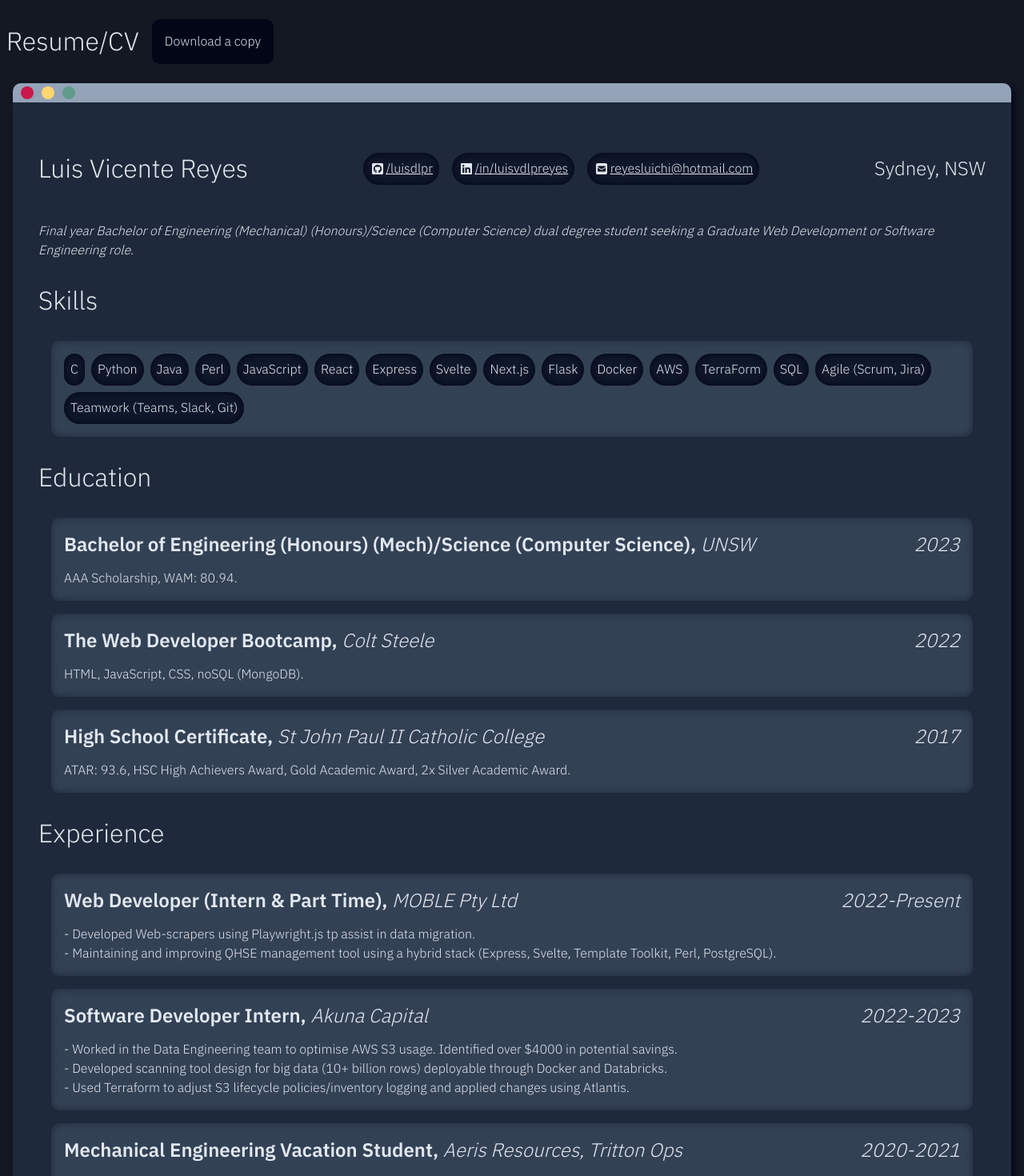
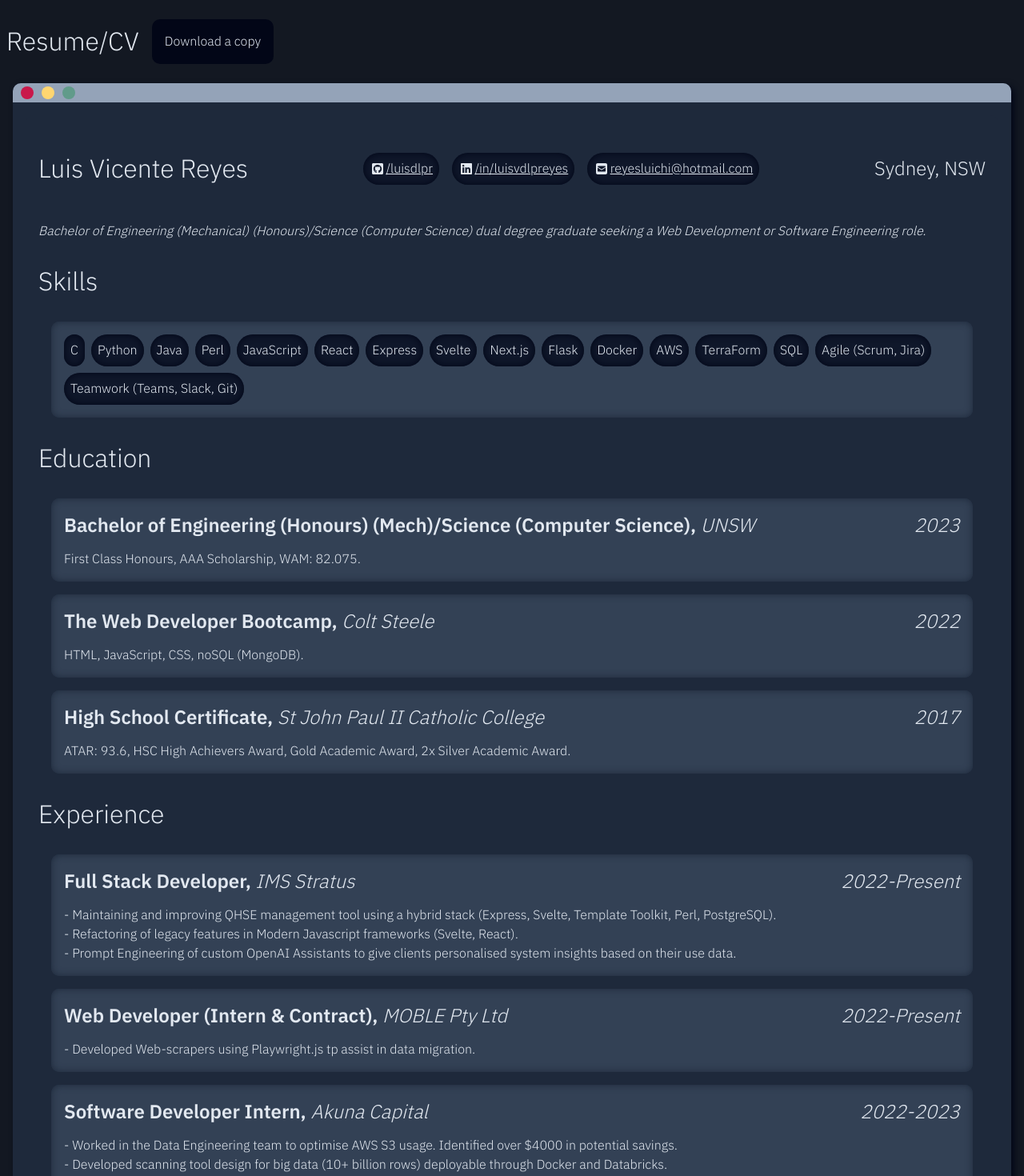
Before and after one commit to luisdlpr/personal-site, a SvelteKit app: page /resume in a window 1280 px wide. Shown: the top 1470 px of the page at 80% size. Built offline with nearby package versions, Linux system fonts and the light colour scheme.

Commit message:
site updates for now being a grad and summer holiday blog post

```diff
--- a/src/lib/blog.json
+++ b/src/lib/blog.json
@@ -1,5 +1,11 @@
 {
 	"posts": [
+		{
+			"date": "24/01/2024",
+			"title": "Happy New Year!",
+			"post": "Here's to another year! I have been quite busy since my last update after finishing the Reel Riddle project. I went on a trip to Japan with my partner, built a few new keyboards, had my graduation ceremony, and have been learning more frameworks and languages while settling into full time work. I have been learning Spring Boot in Java as a backend web server framework and flutter for cross platform development. Once I get more confident in these and possible build a project with them, I would also like to learn the basics of the .NET ecosystem. My partner and I have also been climbing/bouldering more consistently and we are loving learning and improving.",
+			"img": "https://i.imgur.com/KMoSDnN.jpg"
+		},
 		{
 			"date": "08/09/2023",
 			"title": "Reel Riddle (Part 3)",
--- a/src/lib/resume.json
+++ b/src/lib/resume.json
@@ -38,7 +38,7 @@
 		{
 			"title": "Bachelor of Engineering (Honours) (Mech)/Science (Computer Science)",
 			"provider": "UNSW",
-			"details": "AAA Scholarship, WAM: 80.94.",
+			"details": "First Class Honours, AAA Scholarship, WAM: 82.075.",
 			"year": "2023"
 		},
 		{
@@ -56,12 +56,19 @@
 	],
 	"experiences": [
 		{
-			"title": "Web Developer (Intern & Part Time)",
+			"title": "Full Stack Developer",
+			"provider": "IMS Stratus",
+			"details": [
+				"Maintaining and improving QHSE management tool using a hybrid stack (Express, Svelte, Template Toolkit, Perl, PostgreSQL).",
+				"Refactoring of legacy features in Modern Javascript frameworks (Svelte, React).",
+				"Prompt Engineering of custom OpenAI Assistants to give clients personalised system insights based on their use data."
+			],
+			"year": "2022-Present"
+		},
+		{
+			"title": "Web Developer (Intern & Contract)",
 			"provider": "MOBLE Pty Ltd",
-			"details": [
-				"Developed Web-scrapers using Playwright.js tp assist in data migration.",
-				"Maintaining and improving QHSE management tool using a hybrid stack (Express, Svelte, Template Toolkit, Perl, PostgreSQL)."
-			],
+			"details": ["Developed Web-scrapers using Playwright.js tp assist in data migration."],
 			"year": "2022-Present"
 		},
 		{
--- a/src/routes/blog/+page.svelte
+++ b/src/routes/blog/+page.svelte
@@ -18,6 +18,7 @@
 
 <h1>Dev Blog</h1>
 
+<main>
 {#each blog.posts as post}
 	<section class="blogPostContainer">
 		<MockBrowserWindow>
@@ -31,6 +32,7 @@
 		</MockBrowserWindow>
 	</section>
 {/each}
+</main>
 
 <style>
 	strong {
@@ -46,14 +48,17 @@
 		margin-top: 0.5em;
 	}
 
+    .blogPostContainer {
+        margin: 1em;
+    }
+
 	.blogPost {
 		margin: 1em;
 	}
 
-	.blogPostContainer {
+	main {
 		animation: slideInUp;
 		animation-duration: 2s;
-		margin: 1em;
 	}
 
 	.center {
--- a/src/routes/resume/+page.svelte
+++ b/src/routes/resume/+page.svelte
@@ -45,8 +45,8 @@
 
 			<section id="objective">
 				<p>
-					Final year Bachelor of Engineering (Mechanical) (Honours)/Science (Computer Science) dual
-					degree student seeking a Graduate Web Development or Software Engineering role.
+					Bachelor of Engineering (Mechanical) (Honours)/Science (Computer Science) dual
+					degree graduate seeking a Web Development or Software Engineering role.
 				</p>
 			</section>
 
```
Also changed, not shown: src/routes/about/+page.svelte (+10 -9 lines).
